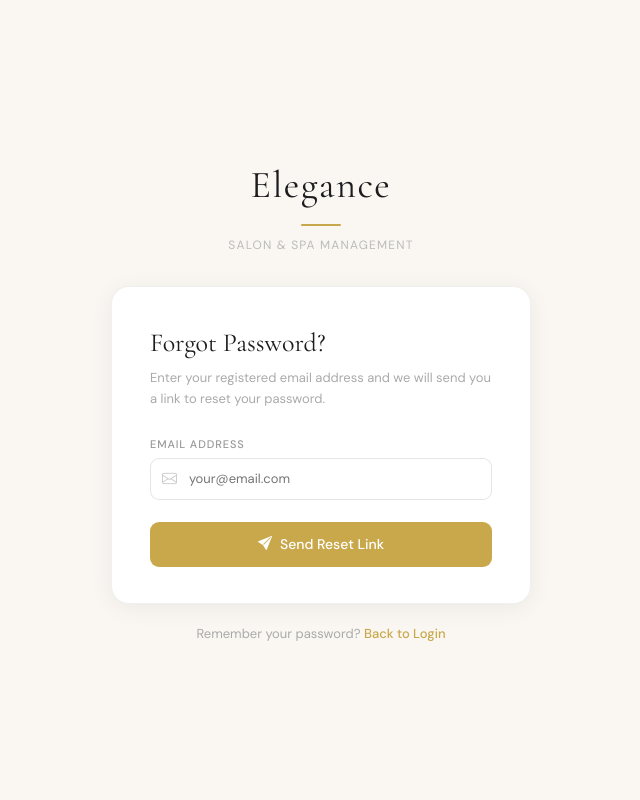
After one commit to subhanshahid1/Elegance-Saloon-Management-e-project, a PHP site: page /elegance-saloon-management-e-project/forgot_password.php in a window 1280 px wide. The commit adds this page. Shown: the whole page, without its empty margins (319-959 px from the left). Run offline with PHP 8.4, Linux system fonts and the light colour scheme; some libraries are stand-ins or nearby versions.

Commit message:
added phpmailer and added forgot password logic

```diff
--- a/config/config.php
+++ b/config/config.php
@@ -9,6 +9,14 @@ define('DB_NAME', 'saloon');
 define('SITE_NAME', 'Elegance Salon');
 define('SITE_URL',  'http://localhost/elegance-saloon-management-e-project');
 
+/* ===== EMAIL CONFIGURATION ===== */
+define('MAIL_HOST',     'smtp.gmail.com');
+define('MAIL_PORT',     587);
+define('MAIL_USERNAME', 'subhan.priv.acc@gmail.com');
+define('MAIL_PASSWORD', 'vknp zcvl bmog mynr'); // paste app password here
+define('MAIL_FROM',     'subhan.priv.acc@gmail.com');
+define('MAIL_NAME',     'Elegance Salon');
+
 /* SESSION START */
 /* We start session here so every file that includes config.php has session available */
 if (session_status() === PHP_SESSION_NONE) {
--- /dev/null
+++ b/forgot_password.php
@@ -0,0 +1,361 @@
+<?php
+/* ===== INCLUDES ===== */
+require_once 'config/config.php';
+require_once 'includes/db.php';
+
+/* ===== PHPMAILER IMPORTS ===== */
+require_once 'includes/phpmailer/Exception.php';
+require_once 'includes/phpmailer/PHPMailer.php';
+require_once 'includes/phpmailer/SMTP.php';
+
+use PHPMailer\PHPMailer\PHPMailer;
+use PHPMailer\PHPMailer\SMTP;
+use PHPMailer\PHPMailer\Exception;
+
+/* ===== REDIRECT IF ALREADY LOGGED IN ===== */
+if (isset($_SESSION['user_id'])) {
+    header('Location: ' . SITE_URL . '/index.php');
+    exit();
+}
+
+/* ===== FORGOT PASSWORD LOGIC ===== */
+$error   = '';
+$success = '';
+
+if ($_SERVER['REQUEST_METHOD'] === 'POST') {
+
+    /* --- GET EMAIL --- */
+    $email = trim($_POST['email']);
+    $email = mysqli_real_escape_string($conn, $email);
+
+    /* --- CHECK IF EMAIL EXISTS --- */
+    $result = mysqli_query($conn, "SELECT * FROM users WHERE email = '$email' AND status = 'active' LIMIT 1");
+
+    if (mysqli_num_rows($result) === 0) {
+        $error = 'No active account found with this email address.';
+
+    } else {
+
+        /* --- GENERATE UNIQUE TOKEN --- */
+        $token   = bin2hex(random_bytes(32));
+        $expires = date('Y-m-d H:i:s', strtotime('+1 hour'));
+
+        /* --- DELETE ANY OLD TOKENS FOR THIS EMAIL --- */
+        mysqli_query($conn, "DELETE FROM password_resets WHERE email = '$email'");
+
+        /* --- SAVE NEW TOKEN TO DATABASE --- */
+        $sql = "INSERT INTO password_resets (email, token, expires_at)
+                VALUES ('$email', '$token', '$expires')";
+        mysqli_query($conn, $sql);
+
+        /* --- BUILD RESET LINK --- */
+        $resetLink = SITE_URL . '/reset_password.php?token=' . $token;
+
+        /* --- SEND EMAIL USING PHPMAILER --- */
+        $mail = new PHPMailer(true);
+
+        try {
+            /* --- SERVER SETTINGS --- */
+            $mail->isSMTP();
+            $mail->Host       = MAIL_HOST;
+            $mail->SMTPAuth   = true;
+            $mail->Username   = MAIL_USERNAME;
+            $mail->Password   = MAIL_PASSWORD;
+            $mail->SMTPSecure = PHPMailer::ENCRYPTION_STARTTLS;
+            $mail->Port       = MAIL_PORT;
+
+            /* --- SENDER & RECIPIENT --- */
+            $mail->setFrom(MAIL_FROM, MAIL_NAME);
+            $mail->addAddress($email);
+
+            /* --- EMAIL CONTENT --- */
+            $mail->isHTML(true);
+            $mail->Subject = 'Reset Your Password — ' . SITE_NAME;
+            $mail->Body    = '
+                <div style="font-family: DM Sans, sans-serif; max-width: 500px; margin: 0 auto; padding: 30px;">
+                    <h2 style="color: #C9A84C; font-family: Cormorant Garamond, serif;">Elegance Salon</h2>
+                    <p style="color: #333;">You requested to reset your password.</p>
+                    <p style="color: #333;">Click the button below to reset it. This link expires in <strong>1 hour</strong>.</p>
+                    <a href="' . $resetLink . '"
+                       style="display:inline-block; margin-top:16px; padding:12px 28px;
+                              background:#C9A84C; color:white; text-decoration:none;
+                              border-radius:8px; font-weight:500;">
+                        Reset My Password
+                    </a>
+                    <p style="color:#aaa; font-size:12px; margin-top:24px;">
+                        If you did not request this, ignore this email. Your password will not change.
+                    </p>
+                </div>
+            ';
+
+            $mail->send();
+            $success = 'Password reset link has been sent to your email. Check your inbox.';
+
+        } catch (Exception $e) {
+            $error = 'Email could not be sent. Error: ' . $mail->ErrorInfo;
+        }
+    }
+}
+?>
+<!DOCTYPE html>
+<html lang="en">
+<head>
+
+    <!-- ===== META & TITLE ===== -->
+    <meta charset="UTF-8">
+    <meta name="viewport" content="width=device-width, initial-scale=1.0">
+    <title>Forgot Password — <?php echo SITE_NAME; ?></title>
+
+    <!-- ===== BOOTSTRAP 5 ===== -->
+    <link href="https://cdn.jsdelivr.net/npm/bootstrap@5.3.0/dist/css/bootstrap.min.css" rel="stylesheet">
+
+    <!-- ===== BOOTSTRAP ICONS ===== -->
+    <link href="https://cdn.jsdelivr.net/npm/bootstrap-icons@1.11.0/font/bootstrap-icons.css" rel="stylesheet">
+
+    <!-- ===== GOOGLE FONTS ===== -->
+    <link href="https://fonts.googleapis.com/css2?family=Cormorant+Garamond:wght@400;600&family=DM+Sans:opsz,wght@9..40,400;9..40,500&display=swap" rel="stylesheet">
+
+    <style>
+
+        /* ===== ROOT VARIABLES ===== */
+        :root {
+            --gold:         #C9A84C;
+            --gold-dark:    #8B6914;
+            --cream:        #FAF7F2;
+            --rose:         #C48B8B;
+            --charcoal:     #1C1C1E;
+            --font-display: 'Cormorant Garamond', serif;
+            --font-body:    'DM Sans', sans-serif;
+        }
+
+        /* ===== BASE ===== */
+        * { margin: 0; padding: 0; box-sizing: border-box; }
+
+        body {
+            font-family: var(--font-body);
+            background: var(--cream);
+            min-height: 100vh;
+            display: flex;
+            align-items: center;
+            justify-content: center;
+            padding: 30px 16px;
+        }
+
+        /* ===== WRAPPER ===== */
+        .wrapper { width: 100%; max-width: 420px; }
+
+        /* ===== BRAND ===== */
+        .brand-header { text-align: center; margin-bottom: 32px; }
+        .brand-name {
+            font-family: var(--font-display);
+            font-size: 38px;
+            color: var(--charcoal);
+            letter-spacing: 0.04em;
+        }
+        .gold-line {
+            width: 40px; height: 2px;
+            background: var(--gold);
+            margin: 10px auto;
+            border-radius: 2px;
+        }
+        .brand-tagline {
+            font-size: 12px;
+            color: #bbb;
+            letter-spacing: 0.1em;
+            text-transform: uppercase;
+        }
+
+        /* ===== CARD ===== */
+        .card-box {
+            background: white;
+            border-radius: 18px;
+            padding: 36px 38px;
+            border: 1px solid rgba(0,0,0,0.06);
+            box-shadow: 0 4px 24px rgba(0,0,0,0.06);
+        }
+        .card-title {
+            font-family: var(--font-display);
+            font-size: 26px;
+            color: var(--charcoal);
+            margin-bottom: 6px;
+        }
+        .card-subtitle {
+            font-size: 13px;
+            color: #aaa;
+            margin-bottom: 26px;
+            line-height: 1.6;
+        }
+
+        /* ===== FORM ===== */
+        .form-label-sm {
+            font-size: 11px;
+            font-weight: 500;
+            color: #999;
+            text-transform: uppercase;
+            letter-spacing: 0.08em;
+            margin-bottom: 6px;
+            display: block;
+        }
+        .form-input {
+            width: 100%;
+            padding: 10px 14px 10px 38px;
+            border: 1px solid rgba(0,0,0,0.1);
+            border-radius: 9px;
+            font-size: 13px;
+            font-family: var(--font-body);
+            color: var(--charcoal);
+            outline: none;
+            transition: border-color 0.15s;
+        }
+        .form-input:focus {
+            border-color: var(--gold);
+            box-shadow: 0 0 0 3px rgba(201,168,76,0.08);
+        }
+        .input-wrap { position: relative; }
+        .input-icon {
+            position: absolute;
+            left: 12px;
+            top: 50%;
+            transform: translateY(-50%);
+            color: #ccc;
+            font-size: 15px;
+        }
+
+        /* ===== BUTTON ===== */
+        .btn-gold {
+            width: 100%;
+            padding: 12px;
+            background: var(--gold);
+            border: none;
+            border-radius: 9px;
+            color: white;
+            font-size: 14px;
+            font-weight: 500;
+            font-family: var(--font-body);
+            cursor: pointer;
+            transition: background 0.15s;
+            display: flex;
+            align-items: center;
+            justify-content: center;
+            gap: 8px;
+            margin-top: 22px;
+        }
+        .btn-gold:hover { background: var(--gold-dark); }
+
+        /* ===== ALERTS ===== */
+        .alert-custom {
+            padding: 11px 14px;
+            border-radius: 9px;
+            font-size: 13px;
+            margin-bottom: 18px;
+            display: flex;
+            align-items: center;
+            gap: 9px;
+        }
+        .alert-error {
+            background: rgba(231,76,60,0.07);
+            border: 1px solid rgba(231,76,60,0.2);
+            color: #C0392B;
+        }
+        .alert-success {
+            background: rgba(39,174,96,0.07);
+            border: 1px solid rgba(39,174,96,0.2);
+            color: #1E8449;
+        }
+
+        /* ===== BOTTOM LINKS ===== */
+        .bottom-link {
+            text-align: center;
+            margin-top: 20px;
+            font-size: 13px;
+            color: #aaa;
+        }
+        .bottom-link a {
+            color: var(--gold);
+            text-decoration: none;
+            font-weight: 500;
+        }
+        .bottom-link a:hover { color: var(--gold-dark); }
+
+    </style>
+</head>
+<body>
+
+    <div class="wrapper">
+
+        <!-- ===== BRAND HEADER ===== -->
+        <div class="brand-header">
+            <div class="brand-name">Elegance</div>
+            <div class="gold-line"></div>
+            <div class="brand-tagline">Salon & Spa Management</div>
+        </div>
+
+        <!-- ===== CARD ===== -->
+        <div class="card-box">
+
+            <div class="card-title">Forgot Password?</div>
+            <div class="card-subtitle">
+                Enter your registered email address and we will send you a link to reset your password.
+            </div>
+
+            <!-- ===== ERROR MESSAGE ===== -->
+            <?php if ($error): ?>
+                <div class="alert-custom alert-error">
+                    <i class="bi bi-exclamation-circle-fill"></i>
+                    <?php echo $error; ?>
+                </div>
+            <?php endif; ?>
+
+            <!-- ===== SUCCESS MESSAGE ===== -->
+            <?php if ($success): ?>
+                <div class="alert-custom alert-success">
+                    <i class="bi bi-check-circle-fill"></i>
+                    <?php echo $success; ?>
+                </div>
+            <?php endif; ?>
+
+            <!-- ===== FORM — hide after success ===== -->
+            <?php if (!$success): ?>
+                <form method="POST" action="">
+
+                    <!-- --- Email --- -->
+                    <div>
+                        <label class="form-label-sm">Email Address</label>
+                        <div class="input-wrap">
+                            <i class="bi bi-envelope input-icon"></i>
+                            <input
+                                type="email"
+                                name="email"
+                                class="form-input"
+                                placeholder="your@email.com"
+                                value="<?php echo isset($_POST['email']) ? htmlspecialchars($_POST['email']) : ''; ?>"
+                                required
+                            >
+                        </div>
+                    </div>
+
+                    <!-- --- Submit --- -->
+                    <button type="submit" class="btn-gold">
+                        <i class="bi bi-send-fill"></i>
+                        Send Reset Link
+                    </button>
+
+                </form>
+            <?php endif; ?>
+
+        </div>
+        <!-- ===== END CARD ===== -->
+
+        <!-- ===== BOTTOM LINK ===== -->
+        <div class="bottom-link">
+            Remember your password?
+            <a href="<?php echo SITE_URL; ?>/login.php">Back to Login</a>
+        </div>
+
+    </div>
+
+    <!-- ===== BOOTSTRAP JS ===== -->
+    <script src="https://cdn.jsdelivr.net/npm/bootstrap@5.3.0/dist/js/bootstrap.bundle.min.js"></script>
+
+</body>
+</html>
```
Also changed, not shown: login.php (+68 -36 lines), reset_password.php (added, +219 -0 lines), 3 other files.
